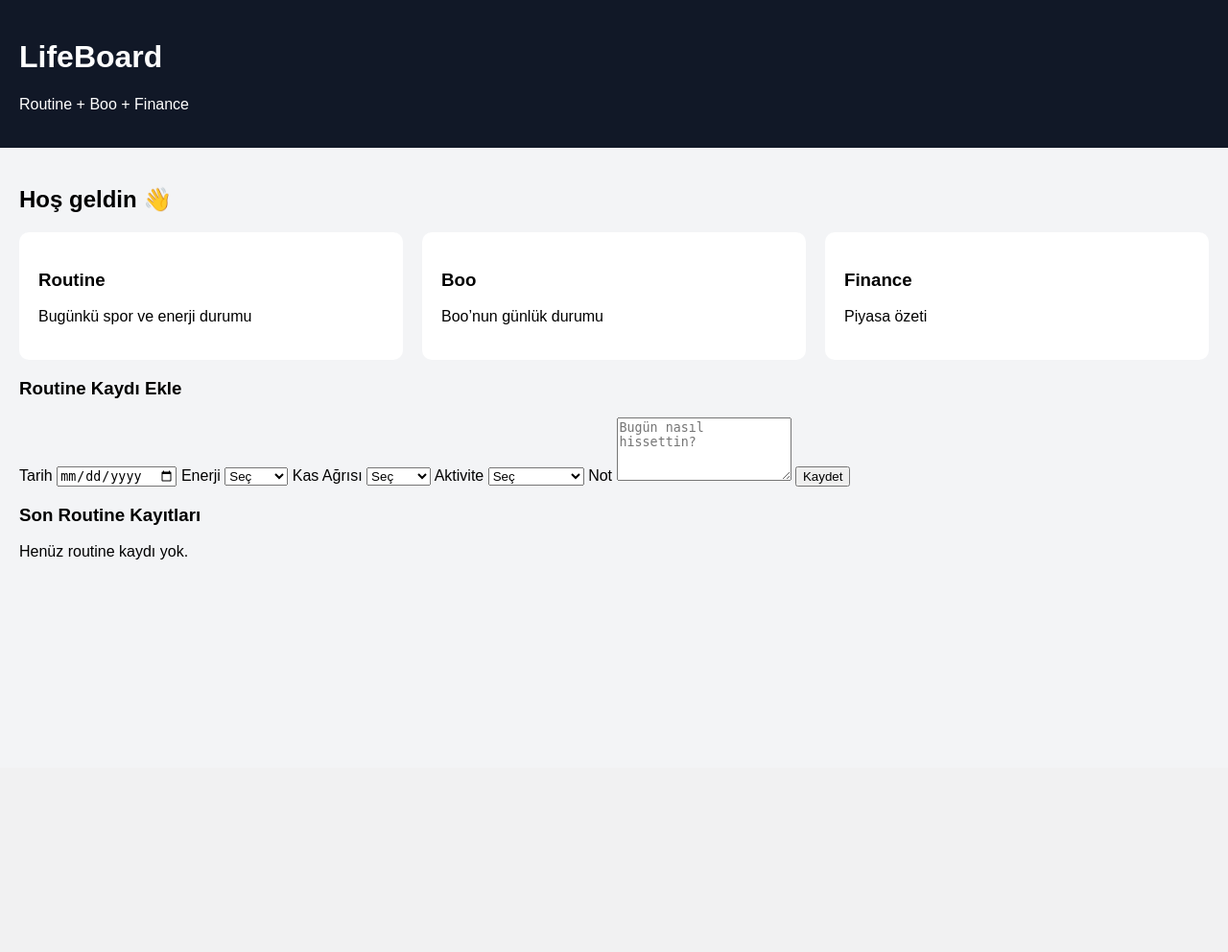
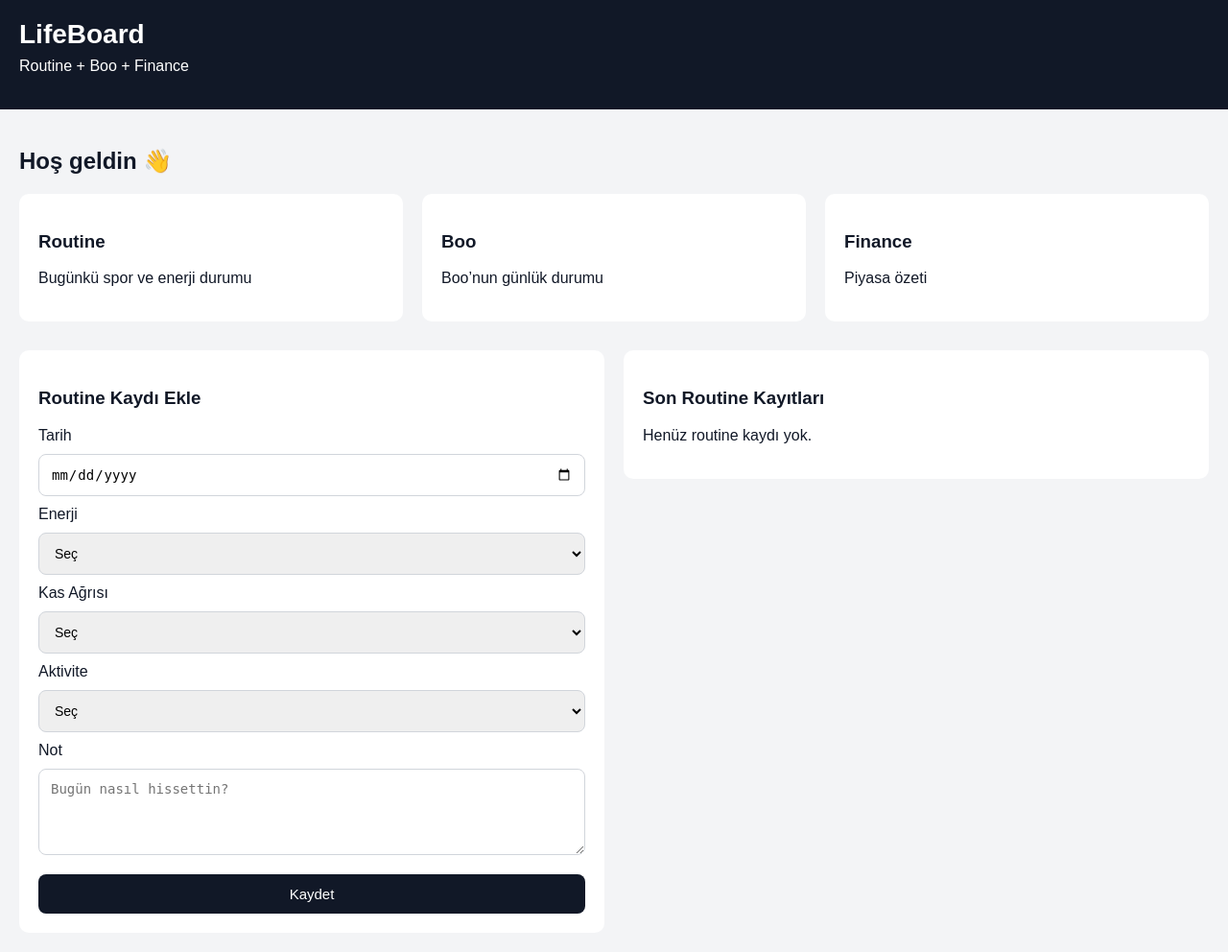
Before and after one commit to yigitsasal90/lifeboard, a Flask app: page / in a window 1280 px wide. Shown: the whole page at 96% size. Before the commit the page ends 583 px from the top, so only its background shows below. Run offline with Flask 3, Linux system fonts and the light colour scheme; data that the repository does not hold is empty.

Commit message:
Update style.css

```diff
--- a/static/style.css
+++ b/static/style.css
@@ -2,12 +2,22 @@ body {
     margin: 0;
     font-family: Arial, sans-serif;
     background: #f3f4f6;
+    color: #111827;
 }
 
 .topbar {
     background: #111827;
     color: white;
     padding: 20px;
+}
+
+.topbar h1 {
+    margin: 0;
+    font-size: 28px;
+}
+
+.topbar p {
+    margin-top: 8px;
 }
 
 .container {
@@ -18,6 +28,7 @@ body {
     display: flex;
     gap: 20px;
     margin-top: 20px;
+    margin-bottom: 30px;
 }
 
 .card {
@@ -25,13 +36,86 @@ body {
     padding: 20px;
     border-radius: 10px;
     flex: 1;
-}
-.card {
     transition: all 0.2s ease;
     cursor: pointer;
 }
 
 .card:hover {
     transform: translateY(-5px);
-    box-shadow: 0 10px 25px rgba(0,0,0,0.1);
+    box-shadow: 0 10px 25px rgba(0, 0, 0, 0.1);
 }
+
+.routine-section {
+    display: flex;
+    gap: 20px;
+    align-items: flex-start;
+}
+
+.form-card,
+.list-card {
+    background: white;
+    padding: 20px;
+    border-radius: 10px;
+    flex: 1;
+}
+
+.routine-form {
+    display: flex;
+    flex-direction: column;
+    gap: 10px;
+}
+
+.routine-form input,
+.routine-form select,
+.routine-form textarea {
+    padding: 12px;
+    border: 1px solid #d1d5db;
+    border-radius: 8px;
+    font-size: 14px;
+}
+
+.routine-form button {
+    margin-top: 10px;
+    padding: 12px;
+    border: none;
+    border-radius: 8px;
+    background: #111827;
+    color: white;
+    font-size: 15px;
+    cursor: pointer;
+}
+
+.routine-form button:hover {
+    opacity: 0.9;
+}
+
+.routine-list {
+    display: flex;
+    flex-direction: column;
+    gap: 12px;
+}
+
+.routine-item {
+    border: 1px solid #e5e7eb;
+    border-radius: 10px;
+    padding: 14px;
+    background: #f9fafb;
+}
+
+.routine-top {
+    display: flex;
+    justify-content: space-between;
+    margin-bottom: 8px;
+}
+
+.notes {
+    color: #4b5563;
+    margin-top: 8px;
+}
+
+@media (max-width: 900px) {
+    .card-grid,
+    .routine-section {
+        flex-direction: column;
+    }
+}
```
